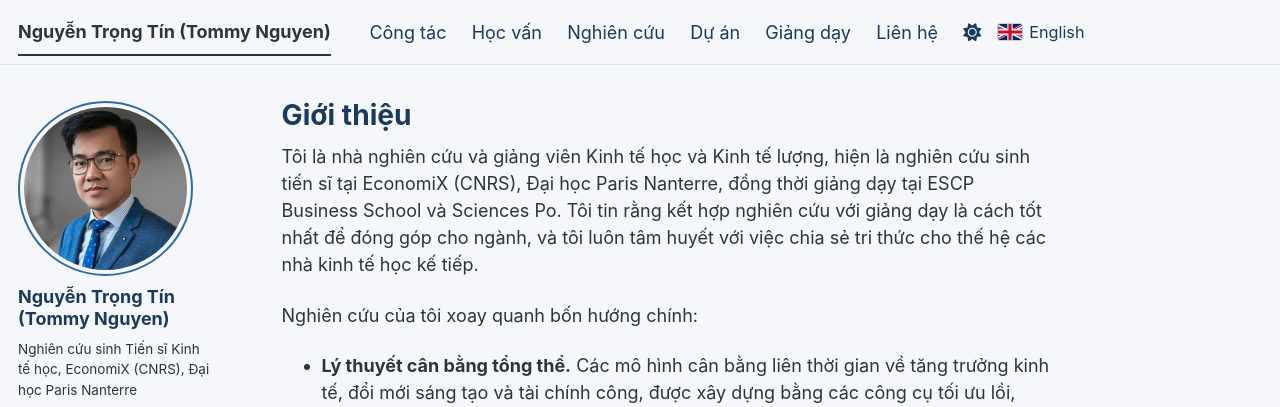
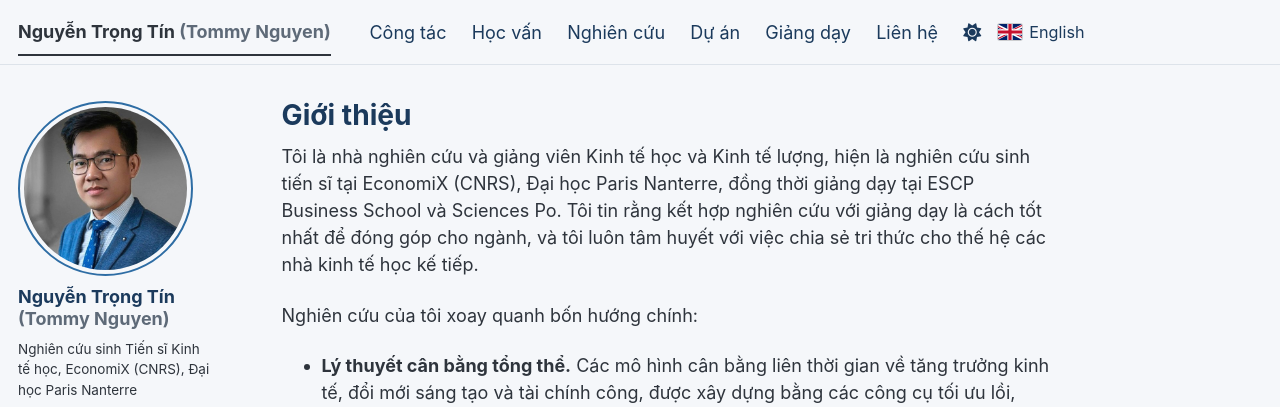
Before and after one commit to trongtin142/trongtin142.github.io, a Jekyll site: the page built from _pages/vi-about.md, in a window 1280 px wide. Shown: the top 407 px of the page. Built offline with Jekyll 4.4.1, drawn with Linux system fonts in a browser that asks for light colours; a script bundle is joined from its source files by our own code; a style sheet for code colours, icons or effects is not loaded.

Commit message:
Show name alias in muted grey in menu and sidebar

```diff
--- a/_includes/author-profile.html
+++ b/_includes/author-profile.html
@@ -16,7 +16,7 @@
   </div>
 
   <div class="author__content">
-    <h3 class="author__name">{{ i18n.name | default: author.name }}</h3>
+    <h3 class="author__name">{% if i18n.name_alias %}{{ i18n.name_primary }} <span class="name-alias">{{ i18n.name_alias }}</span>{% else %}{{ i18n.name | default: author.name }}{% endif %}</h3>
     {% if author.pronouns %}<p class="author__pronouns">{{ author.pronouns }}</p>{% endif %}
     {% if author.bio %}<p class="author__bio">{{ i18n.bio | default: author.bio }}</p>{% endif %}
   </div>
--- a/_includes/masthead.html
+++ b/_includes/masthead.html
@@ -7,7 +7,8 @@
         <button><span class="navicon"></span></button>
         <ul class="visible-links">
           <li class="masthead__menu-item masthead__menu-item--lg persist {% if page.url == home_url or page.url == '/index.html' %}selected{% endif %}">
-            <a href="{{ base_path }}{{ home_url }}">{{ site.data.i18n[page.lang].name | default: site.title }}</a>
+            {% assign nav_i18n = site.data.i18n[page.lang] %}
+            <a href="{{ base_path }}{{ home_url }}">{% if nav_i18n.name_alias %}{{ nav_i18n.name_primary }} <span class="name-alias">{{ nav_i18n.name_alias }}</span>{% else %}{{ nav_i18n.name | default: site.title }}{% endif %}</a>
           </li>
           {% for link in nav_links %}
             {% if link.url contains 'http' %}
```
